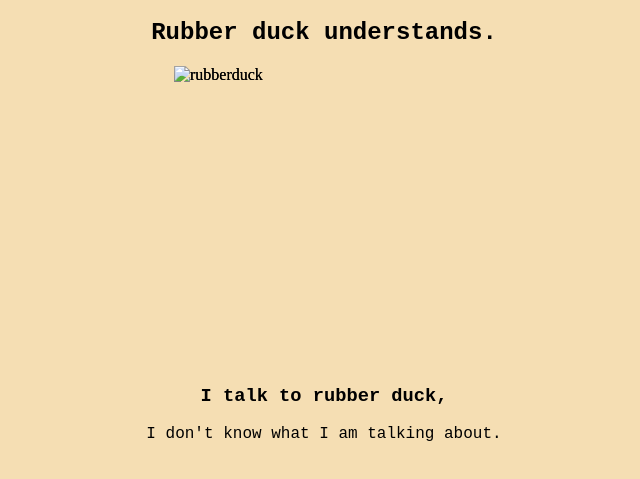
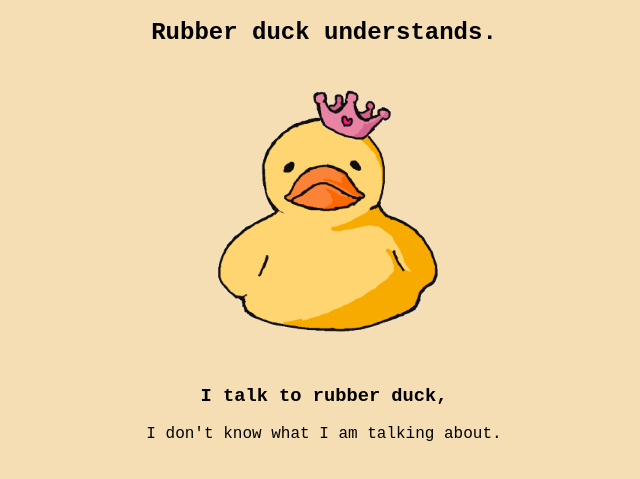
Before and after one commit to lqiuuu/rubber-duck, a plain HTML site: page index.html in a window 1280 px wide. Shown: the part 61-540 px from the top of the page, without its empty margins (316-956 px from the left). Drawn offline with Linux system fonts and the light colour scheme; the site is published under a folder, as on GitHub Pages, so addresses that start at the root find nothing.

Commit message:
Update index.html

```diff
--- a/index.html
+++ b/index.html
@@ -8,8 +8,8 @@
     <h1>Rubber duck listens,</h1>
     <h2>Rubber duck understands.</h2>
     <div id="id_1" class = "center">
-        <img src="/duck.gif" alt="rubberduck" class = "img2" width="300" height="300">
-        <img src="/crown.gif" alt="rubberduck" class = "wiggle img1" width="300" height="300">
+        <img src="duck.gif" alt="rubberduck" class = "img2" width="300" height="300">
+        <img src="crown.gif" alt="rubberduck" class = "wiggle img1" width="300" height="300">
     </div>
     <h3>I talk to rubber duck,</h3>
     <p>I don't know what I am talking about.</p>
```
